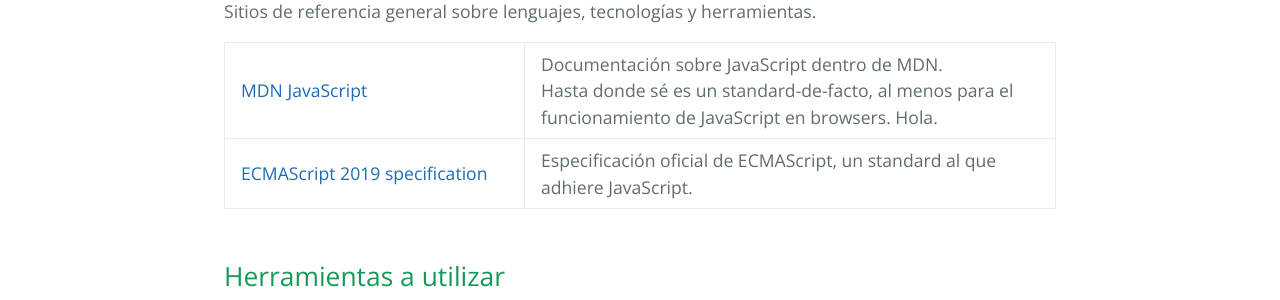
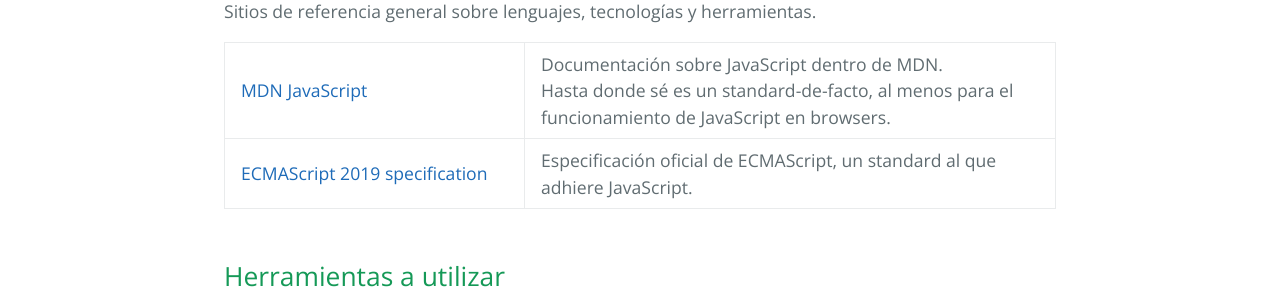
Before and after one commit to clombardi/bdsol-capacitacion-desarrollo, a Jekyll site: the page built from index.md, in a window 1280 px wide. Shown: the part 644-944 px from the top of the page. Built offline with Jekyll 4.4.1, drawn with Linux system fonts in a browser that asks for light colours; our own code applies the rules of GitHub Pages for plain Markdown files.

Commit message:
prueba de formato - 24

```diff
--- a/index.md
+++ b/index.md
@@ -11,7 +11,7 @@ Sitios de referencia general sobre lenguajes, tecnologías y herramientas.
 
 
 {:.tableWithLinks}
-| [MDN JavaScript](https://developer.mozilla.org/en-US/docs/Web/JavaScript) | Documentación sobre JavaScript dentro de MDN. <br/> Hasta donde sé es un standard-de-facto, al menos para el funcionamiento de JavaScript en browsers. Hola. |
+| [MDN JavaScript](https://developer.mozilla.org/en-US/docs/Web/JavaScript) | Documentación sobre JavaScript dentro de MDN. <br/> Hasta donde sé es un standard-de-facto, al menos para el funcionamiento de JavaScript en browsers. |
 | [ECMAScript 2019 specification](https://www.ecma-international.org/ecma-262/10.0/index.html) | Especificación oficial de ECMAScript, un standard al que adhiere JavaScript. |
 
 
```
